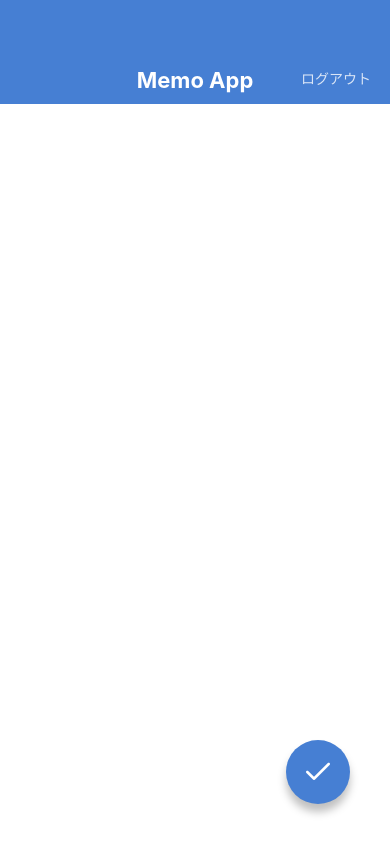
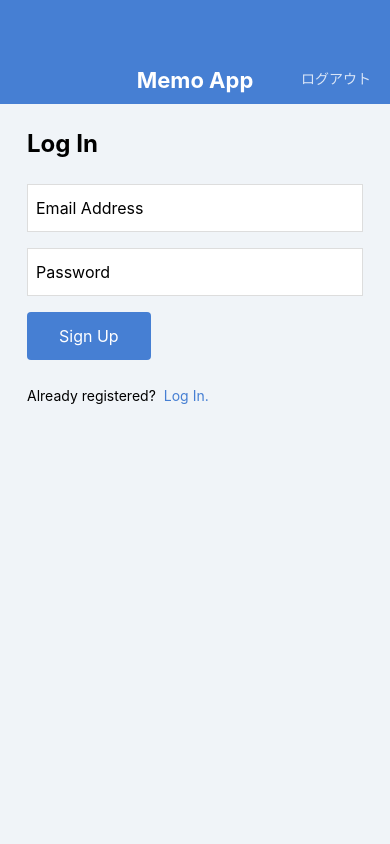
Before and after one commit to Shunsuke0112/MemoApp, a React Native app: screen / in a window 390 px wide. Built offline with nearby package versions, Linux system fonts and the light colour scheme.

Commit message:
Create LogInScreen and SignUpScreen

```diff
--- a/App.jsx
+++ b/App.jsx
@@ -1,8 +1,8 @@
 import React from 'react';
-import MemoCreateScreen from './src/screens/MemoCreateScreen';
+import SignUpScreen from './src/screens/SignUpScreen';
 
 export default function App() {
   return (
-    <MemoCreateScreen />
+    <SignUpScreen />
   );
 }
--- /dev/null
+++ b/src/components/Button.jsx
@@ -0,0 +1,31 @@
+import { StyleSheet, Text, View } from 'react-native';
+import { string } from 'prop-types';
+
+export default function Button(props) {
+  const { label } = props;
+  return (
+    <View style={styles.buttonContainer}>
+      <Text style={styles.buttonLabel}>{label}</Text>
+    </View>
+  );
+}
+
+Button.propTypes = {
+  label: string.isRequired,
+};
+
+const styles = StyleSheet.create({
+  buttonContainer: {
+    backgroundColor: '#467fd3',
+    borderRadius: 4,
+    alignSelf: 'flex-start',
+    marginBottom: 24,
+  },
+  buttonLabel: {
+    fontSize: 16,
+    lineHeight: 32,
+    paddingVertical: 8,
+    paddingHorizontal: 32,
+    color: '#ffffff',
+  },
+});
--- /dev/null
+++ b/src/screens/SignUpScreen.jsx
@@ -0,0 +1,64 @@
+import {
+  StyleSheet, Text, TextInput, View,
+} from 'react-native';
+import React from 'react';
+
+import AppBar from '../components/AppBar';
+import Button from '../components/Button';
+
+export default function SignUpScreen() {
+  return (
+    <View style={styles.container}>
+      <AppBar />
+      <View style={styles.inner}>
+        <Text style={styles.title}>Log In</Text>
+        <TextInput style={styles.input} value="Email Address" />
+        <TextInput style={styles.input} value="Password" />
+        <Button label="Sign Up" />
+        <View style={styles.footer}>
+          <Text style={styles.footerText}>Already registered?</Text>
+          <Text style={styles.footerLink}>Log In.</Text>
+        </View>
+      </View>
+    </View>
+  );
+}
+
+const styles = StyleSheet.create({
+  container: {
+    flex: 1,
+    backgroundColor: '#f0f4f8',
+  },
+  inner: {
+    paddingHorizontal: 27,
+    paddingVertical: 24,
+  },
+  title: {
+    fontSize: 24,
+    lineHeight: 32,
+    fontWeight: 'bold',
+    marginBottom: 24,
+  },
+  input: {
+    fontSize: 16,
+    height: 48,
+    borderColor: '#dddddd',
+    borderWidth: 1,
+    backgroundColor: '#ffffff',
+    paddingHorizontal: 8,
+    marginBottom: 16,
+  },
+  footerText: {
+    fontSize: 14,
+    lineHeight: 24,
+    marginRight: 8,
+  },
+  footerLink: {
+    fontSize: 14,
+    lineHeight: 24,
+    color: '#467fd3',
+  },
+  footer: {
+    flexDirection: 'row',
+  },
+});
```
Also changed, not shown: src/screens/LogInScreen.jsx (added, +64 -0 lines).
